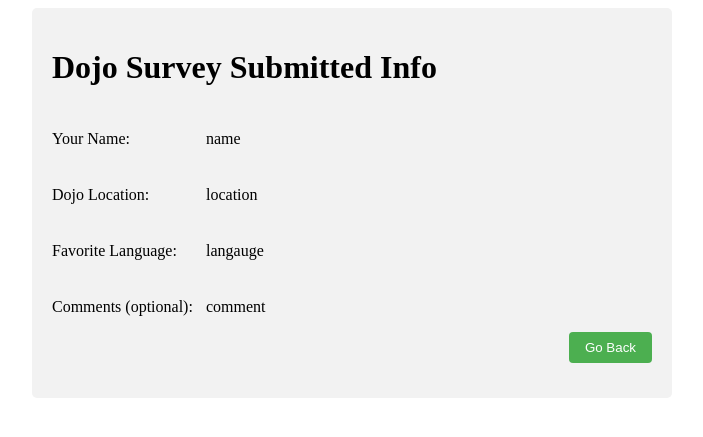
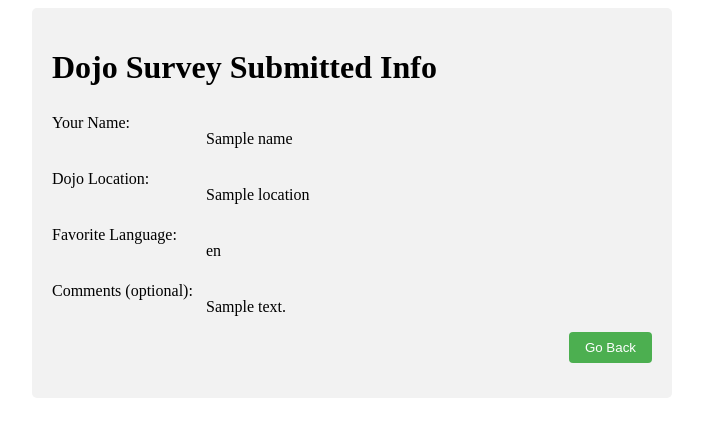
Before and after one commit to c-tham/flask-DojoSurvey, a Flask app: template templates/result.html in a window 1280 px wide. Shown: the top 437 px of the page, without its empty margins (288-991 px from the left). Run offline with Flask 2, Linux system fonts and the light colour scheme; the template is opened without the code that fills it: most values are stand-ins (such as "Sample title", 1, 10 or a date in 2020).

Commit message:
fixed passing variables

```diff
--- a/server.py
+++ b/server.py
@@ -17,7 +17,11 @@ def process():
   print location
   print language
   print comment
-  return render_template('result.html')
+  return render_template('result.html', name=request.form['name'], location=request.form['location'],   language=request.form['language'], comment=request.form['comment'])
+  # return redirect('/')
+
+@app.route('/result',methods=['GET'])
+def result():
   return redirect('/')
 
 app.run(debug=True)
--- a/static/css/styles.css
+++ b/static/css/styles.css
@@ -1,6 +1,6 @@
-/* * {
-    outline: 1px dotted red;
-} */
+* {
+    /* outline: 1px dotted red; */
+}
 #wrapper {
     width: 600px;
     height: 350px;
@@ -58,6 +58,7 @@ input[type=submit]:hover {
     width: 25%;
     margin-top: 6px;
     display: inline-block;
+    vertical-align: top;
 }
 
 .col-right {
--- a/templates/index.html
+++ b/templates/index.html
@@ -58,7 +58,9 @@
                 </div>
                 <div class="col-right">
                     <textarea name="comment" id="" cols="30" rows="10"></textarea></p>
-                    <input type="submit" value="Submit">
+                </div>
+                <div class="row">
+                        <input type="submit" value="Submit">
                 </div>
             </div>
         </form>
--- a/templates/result.html
+++ b/templates/result.html
@@ -11,14 +11,14 @@
 </head>
 <body>
     <div id="wrapper">
-        <form action='' method='post'>
+        <form action='' method='get'>
             <h1>Dojo Survey Submitted Info</h1>
             <div class="row">
                 <div class="col-left">
                     Your Name:
                 </div>
                 <div class="col-right">
-                    <p>name</p>
+                    <p>{{ name }}</p>
                 </div>
             </div>
             <div class="row">
@@ -26,7 +26,7 @@
                     Dojo Location:
                 </div>
                 <div class="col-right">
-                    <p>location</p>
+                    <p>{{ location }}</p>
                 </div>
             </div>
             <div class="row">
@@ -34,7 +34,7 @@
                     Favorite Language:
                 </div>
                 <div class="col-right">
-                    <p>langauge</p>
+                    <p>{{ language }}</p>
                 </div>
             </div>
             <div class="row">
@@ -42,7 +42,7 @@
                     Comments (optional):
                 </div>
                 <div class="col-right">
-                    <p>comment</p>
+                    <p>{{ comment }}</p>
                 </div>
                 <div class="row">
                         <button>Go Back</button>
```
